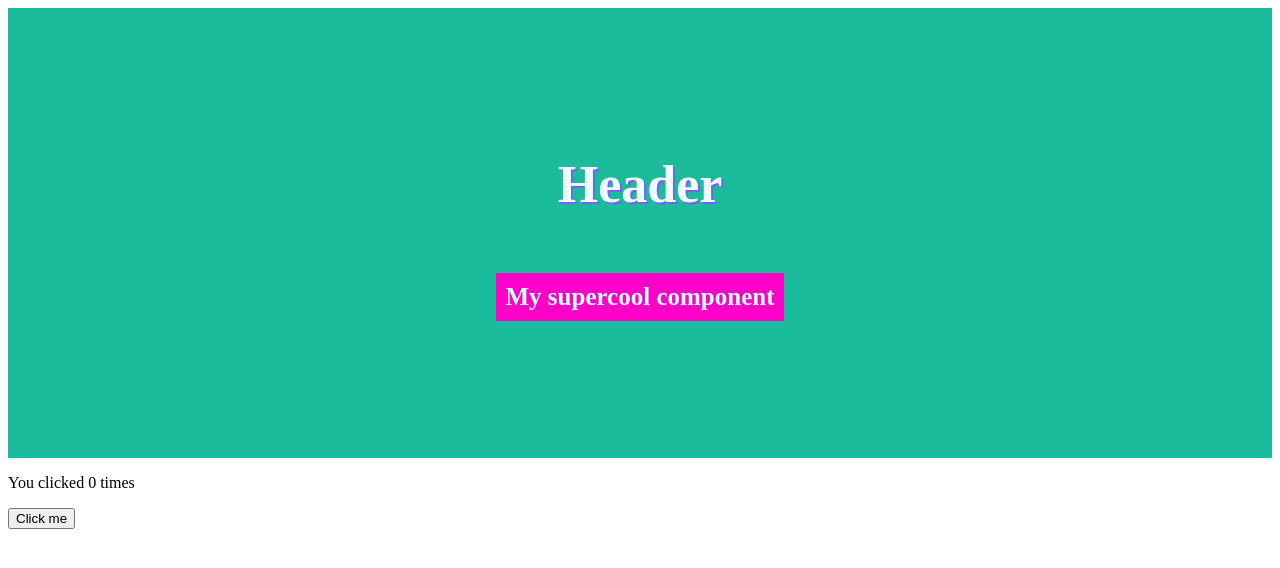
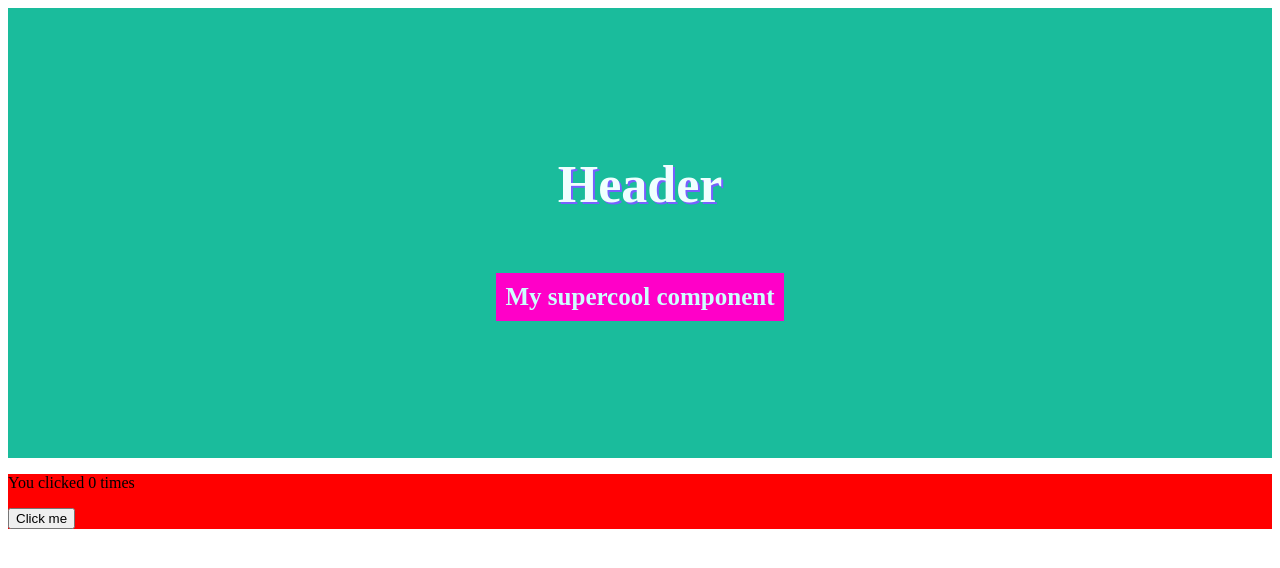
Before and after one commit to Destileus/portfoliosomething, a React (Create React App) app: page / in a window 1280 px wide. Shown: the top 568 px of the page. Built offline with nearby package versions, Linux system fonts and the light colour scheme.

Commit message:
click fix aaaaa

```diff
--- a/src/components/example/clickCount.module.scss
+++ b/src/components/example/clickCount.module.scss
@@ -0,0 +1,3 @@
+.container{
+    background: #ff0000;
+}
--- a/src/components/example/clickCount.tsx
+++ b/src/components/example/clickCount.tsx
@@ -1,5 +1,5 @@
 import React, { useState } from 'react'
-
+import styles from './clickCount.module.scss'
 type ClickCountProps = {
 
 }
@@ -7,7 +7,7 @@ type ClickCountProps = {
 const ClickCount: React.FC<ClickCountProps> = () => {
     const [count, setCount] = useState(0);
   return (
-    <div>
+    <div className={styles.container}>
         <p>You clicked {count} times</p>
       <button onClick={() => setCount(count + 1)}>
         Click me
```
